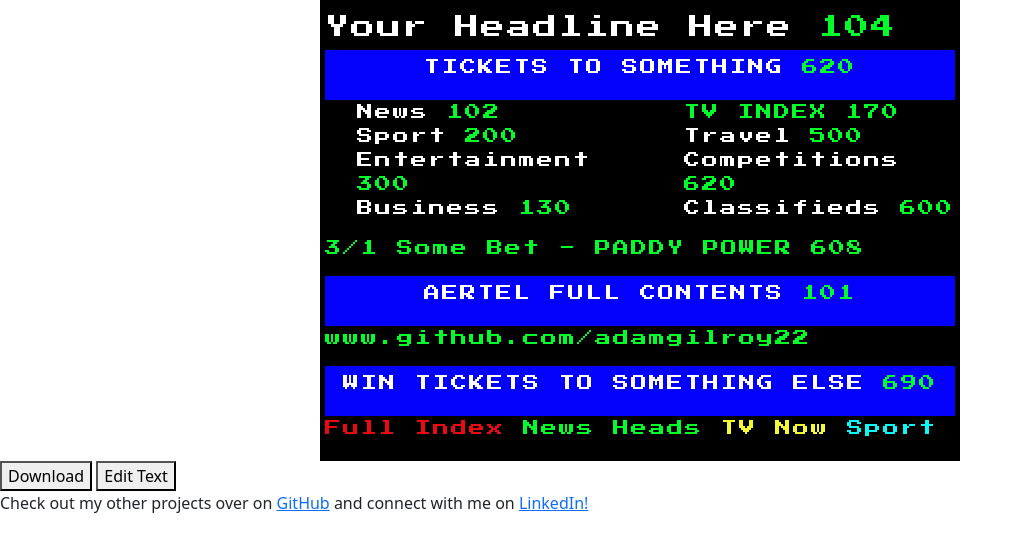
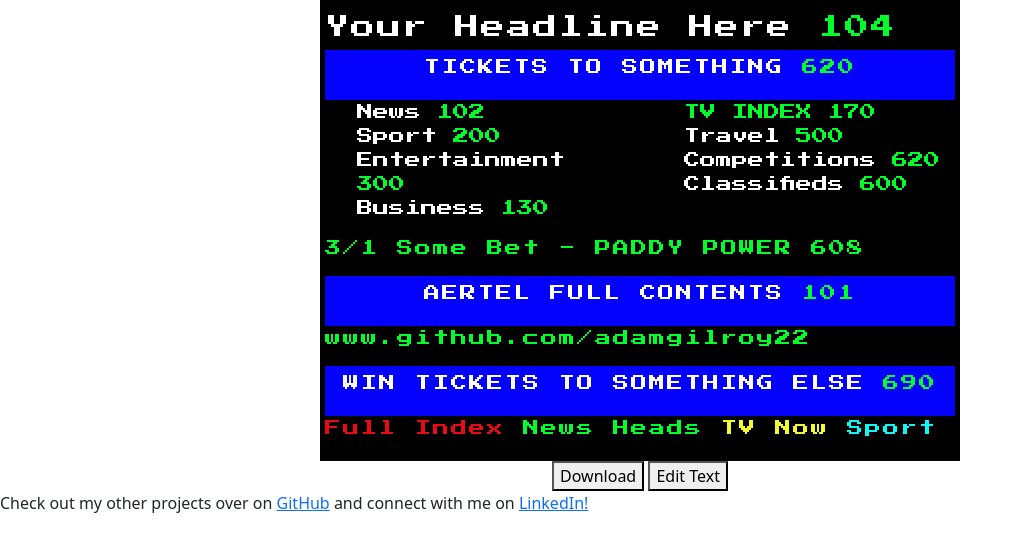
Before and after one commit to adamgilroy22/aertel-generator, a plain HTML site: page index.html in a window 1280 px wide. Shown: the part 98-650 px from the top of the page, without its empty margins (0-1023 px from the left). Drawn offline with nearby package versions, Linux system fonts and the light colour scheme.

Commit message:
Center control buttons

```diff
--- a/assets/css/style.css
+++ b/assets/css/style.css
@@ -20,7 +20,15 @@
 }
 
 ul {
+    padding: 0;
+    list-style-position: inside;
     list-style-type: none;
+    letter-spacing: normal;
+}
+
+#controls {
+    text-align: center;
+    width: 100%;
 }
 
 #green {
```
